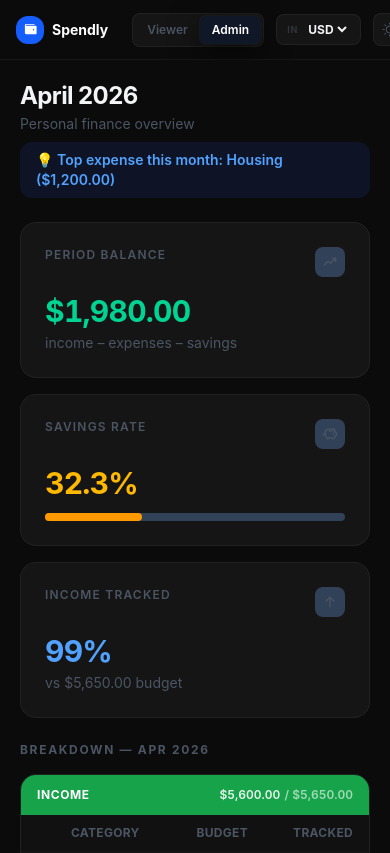
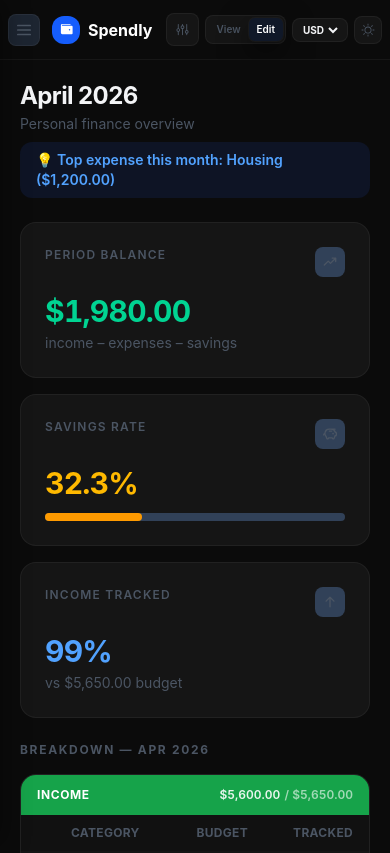
Before and after one commit to ark5234/Financial-Dashboard, a React (Vite) app: page / in a window 390 px wide. Shown: the top 853 px of the page. Built offline with nearby package versions, Linux system fonts and the light colour scheme.

Commit message:
feat: implement mobile menu functionality and enhance table responsiveness in Dashboard and Transactions views

```diff
--- a/src/components/layout/AppLayout.tsx
+++ b/src/components/layout/AppLayout.tsx
@@ -1,8 +1,9 @@
-import React from 'react';
+import React, { useState } from 'react';
 import { useStore, type Currency, type Page } from '../../store/useStore';
 import {
   SunIcon as Sun, MoonIcon as Moon, WalletIcon as Wallet,
   ChartPieIcon, ListBulletsIcon, CalendarBlankIcon, SlidersIcon,
+  ListIcon as MenuIcon, XIcon as CloseIcon
 } from '@phosphor-icons/react';
 import { ToastContainer } from '../ui/ToastContainer';
 import { BudgetModal } from '../../features/dashboard/BudgetModal';
@@ -32,6 +33,8 @@ export function AppLayout({ children }: AppLayoutProps) {
     budgetModalOpen, openBudgetModal, closeBudgetModal,
   } = useStore();
 
+  const [isMobileMenuOpen, setIsMobileMenuOpen] = useState(false);
+
   const isLight = theme === 'light';
 
   const activeNav = NAV_ITEMS.find(n => n.page === currentPage);
@@ -44,9 +47,19 @@ export function AppLayout({ children }: AppLayoutProps) {
   return (
     <div className={`min-h-screen flex transition-colors duration-300 ${isLight ? 'bg-light-bg' : 'bg-dark'}`}>
 
+      {/* ────────────────────── OVERLAY FOR MOBILE SIDEBAR ────────────────── */}
+      {isMobileMenuOpen && (
+        <div
+          className="fixed inset-0 z-40 bg-black/50 sm:hidden transition-opacity touch-none"
+          onClick={() => setIsMobileMenuOpen(false)}
+        />
+      )}
+
       {/* ────────────────────── SIDEBAR ────────────────────────────────── */}
       <aside
-        className={`${SIDE_W} hidden sm:flex flex-col shrink-0 transition-colors duration-300 ${
+        className={`${SIDE_W} ${
+          isMobileMenuOpen ? 'translate-x-0' : '-translate-x-full'
+        } sm:translate-x-0 sm:static fixed inset-y-0 left-0 z-50 flex flex-col shrink-0 transition-transform duration-300 ${
           isLight
             ? 'bg-light-card border-r border-light-border'
             : 'bg-dark border-r border-dark-border'
@@ -54,15 +67,26 @@ export function AppLayout({ children }: AppLayoutProps) {
         style={!isLight ? { boxShadow: '4px 0 24px rgba(0,0,0,0.35)' } : undefined}
       >
         {/* Logo */}
-        <div className={`${NAV_H} px-4 flex items-center gap-3 shrink-0 border-b ${
+        <div className={`${NAV_H} px-4 flex items-center justify-between gap-3 shrink-0 border-b ${
           isLight ? 'border-light-border' : 'border-dark-border'
         }`}>
-          <div className="w-8 h-8 rounded-xl bg-blue-600 flex items-center justify-center shrink-0 shadow-md dark:shadow-elite shadow-blue-500/40">
-            <Wallet size={18} weight="fill" className="text-white" />
+          <div className="flex items-center gap-3">
+            <div className="w-8 h-8 rounded-xl bg-blue-600 flex items-center justify-center shrink-0 shadow-md dark:shadow-elite shadow-blue-500/40">
+              <Wallet size={18} weight="fill" className="text-white" />
+            </div>
+            <span className={`font-extrabold text-lg tracking-tight ${isLight ? 'text-light-primary' : 'text-white'}`}>
+              Spendly
+            </span>
           </div>
-          <span className={`font-extrabold text-lg tracking-tight ${isLight ? 'text-light-primary' : 'text-white'}`}>
-            Spendly
-          </span>
+
+          {/* Close button for mobile */}
+          <button
+            className="sm:hidden p-2 rounded-lg text-slate-400 hover:text-slate-600 dark:hover:text-slate-200"
+            onClick={() => setIsMobileMenuOpen(false)}
+            aria-label="Close menu"
+          >
+            <CloseIcon size={20} weight="bold" />
+          </button>
         </div>
 
         {/* Nav */}
@@ -78,7 +102,7 @@ export function AppLayout({ children }: AppLayoutProps) {
               <button
                 key={page}
                 id={`nav-${page}`}
-                onClick={() => setCurrentPage(page)}
+                onClick={() => { setCurrentPage(page); setIsMobileMenuOpen(false); }}
                 className={`
                   w-full flex items-center gap-2.5 px-3 py-2.5 rounded-xl transition-all duration-150 text-left
                   ${isActive
@@ -157,18 +181,31 @@ export function AppLayout({ children }: AppLayoutProps) {
 
         {/* HEADER — mode responsive (white / dark-slate) */}
         <header className={`
-          ${NAV_H} shrink-0 flex items-center px-4 sm:px-5 gap-3 transition-colors duration-300
+          ${NAV_H} shrink-0 flex items-center px-2 sm:px-5 gap-1.5 sm:gap-3 transition-colors duration-300
           ${isLight
             ? 'bg-light-card border-b border-light-border shadow-sm dark:shadow-elite'
             : 'bg-dark border-b border-dark-border shadow-lg dark:shadow-elite'}
         `}>
 
-          {/* Mobile logo */}
+          {/* Mobile Hamburg Menu & Logo */}
           <div className="sm:hidden flex items-center gap-2">
-            <div className="w-7 h-7 rounded-xl bg-blue-600 flex items-center justify-center shrink-0">
+            <button
+              id="mobile-menu-btn"
+              onClick={() => setIsMobileMenuOpen(true)}
+              aria-label="Open menu"
+              title="Open menu"
+              className={`p-1.5 rounded-lg border transition-all ${
+                isLight
+                  ? 'text-light-secondary border-light-border bg-gray-50'
+                  : 'text-light-secondary border-dark-border bg-slate-700/50'
+              }`}
+            >
+              <MenuIcon size={18} weight="bold" />
+            </button>
+            <div className="w-7 h-7 rounded-xl bg-blue-600 flex items-center justify-center shrink-0 ml-1">
               <Wallet size={15} weight="fill" className="text-white" />
             </div>
-            <span className={`font-bold text-sm ${isLight ? 'text-light-primary' : 'text-white'}`}>Spendly</span>
+            <span className={`font-bold text-md ${isLight ? 'text-light-primary' : 'text-white'}`}>Spendly</span>
           </div>
 
           {/* Page label */}
@@ -183,19 +220,20 @@ export function AppLayout({ children }: AppLayoutProps) {
 
           <div className="flex-1" />
 
-          {/* Set Budgets — orange accent button */}
+          {/* Set Budgets */}
           {currentPage === 'dashboard' && currentRole === 'Admin' && (
             <button
               id="header-set-budgets"
               onClick={openBudgetModal}
-              className={`hidden sm:flex items-center gap-1.5 px-3 py-1.5 text-xs font-semibold rounded-lg border transition-all ${
+              title="Set Budgets"
+              className={`flex items-center gap-1.5 sm:px-3 sm:py-1.5 p-2 text-xs font-semibold rounded-lg border transition-all ${
                 isLight
                   ? 'text-light-secondary bg-light-card border-light-border hover:bg-gray-100 hover:text-light-primary'
                   : 'text-light-secondary bg-dark-card border-dark-border hover:bg-slate-700 hover:text-white'
               }`}
             >
-              <SlidersIcon size={13} />
-              Set Budgets
+              <SlidersIcon size={15} />
+              <span className="hidden sm:inline">Set Budgets</span>
             </button>
           )}
 
@@ -211,7 +249,7 @@ export function AppLayout({ children }: AppLayoutProps) {
                 key={role}
                 id={`role-toggle-${role.toLowerCase()}`}
                 onClick={() => handleRoleChange(role)}
-                className={`px-3 py-1.5 rounded-md text-xs font-semibold transition-all ${
+                className={`px-2 py-1 sm:px-3 sm:py-1.5 rounded-md text-[10px] sm:text-xs font-semibold transition-all ${
                   currentRole === role
                     ? 'bg-gray-900 text-white shadow-sm dark:shadow-elite'
                     : isLight
@@ -219,18 +257,19 @@ export function AppLayout({ children }: AppLayoutProps) {
                       : 'text-light-secondary hover:text-gray-100 hover:bg-light-card/5'
                 }`}
               >
-                {role}
+                {role === 'Viewer' ? <span className="sm:hidden">View</span> : <span className="sm:hidden">Edit</span>}
+                <span className="hidden sm:inline">{role}</span>
               </button>
             ))}
           </div>
 
           {/* Currency */}
-          <div className={`flex items-center gap-1.5 px-2.5 py-1.5 rounded-lg border text-xs font-medium transition-all ${
+          <div className={`flex items-center gap-1 sm:gap-1.5 px-1.5 py-1 sm:px-2.5 sm:py-1.5 rounded-lg border text-[10px] sm:text-xs font-medium transition-all ${
             isLight
               ? 'bg-light-card border-light-border text-light-secondary hover:bg-gray-100'
               : 'bg-dark-card border-dark-border text-light-secondary hover:bg-slate-700'
           }`}>
-            <span className={`text-[9px] font-bold uppercase tracking-widest ${isLight ? 'text-light-secondary' : 'opacity-50'}`}>
+            <span className={`hidden sm:inline text-[9px] font-bold uppercase tracking-widest ${isLight ? 'text-light-secondary' : 'opacity-50'}`}>
               in
             </span>
             <select
@@ -238,7 +277,7 @@ export function AppLayout({ children }: AppLayoutProps) {
               value={currency}
               onChange={e => setCurrency(e.target.value as Currency)}
               aria-label="Currency"
-              className={`bg-transparent border-none outline-none cursor-pointer text-xs font-bold ${
+              className={`bg-transparent border-none outline-none cursor-pointer text-[10px] sm:text-xs font-bold leading-none ${
                 isLight ? 'text-light-primary' : 'text-gray-100'
               }`}
             >
@@ -259,13 +298,13 @@ export function AppLayout({ children }: AppLayoutProps) {
             id="theme-toggle"
             onClick={toggleTheme}
             title="Toggle theme"
-            className={`p-2 rounded-lg border transition-all ${
+            className={`p-1.5 sm:p-2 rounded-lg border transition-all ${
               isLight
                 ? 'text-light-secondary bg-light-card border-light-border hover:bg-gray-100 hover:text-light-primary'
                 : 'text-light-secondary bg-dark-card border-dark-border hover:bg-slate-700 hover:text-white'
             }`}
           >
-            {isLight ? <Moon size={15} /> : <Sun size={15} />}
+            {isLight ? <Moon size={14} className="sm:w-[15px] sm:h-[15px]" /> : <Sun size={14} className="sm:w-[15px] sm:h-[15px]" />}
           </button>
         </header>
 
--- a/src/features/transactions/TransactionsView.tsx
+++ b/src/features/transactions/TransactionsView.tsx
@@ -139,7 +139,7 @@ export function TransactionsView() {
         isLight ? 'bg-light-card border-light-border' : 'bg-dark-card border-dark-border dark:shadow-elite'
       }`}>
         <div className="overflow-x-auto">
-          <table className="w-full text-left text-sm">
+          <table className="w-full text-left text-sm whitespace-nowrap">
             <thead className={`uppercase text-xs tracking-wider ${
               isLight ? 'bg-light-bg text-light-secondary' : 'bg-dark bg-opacity-40 text-gray-400'
             }`}>
```
Also changed, not shown: src/features/dashboard/DashboardView.tsx (+8 -6 lines).
